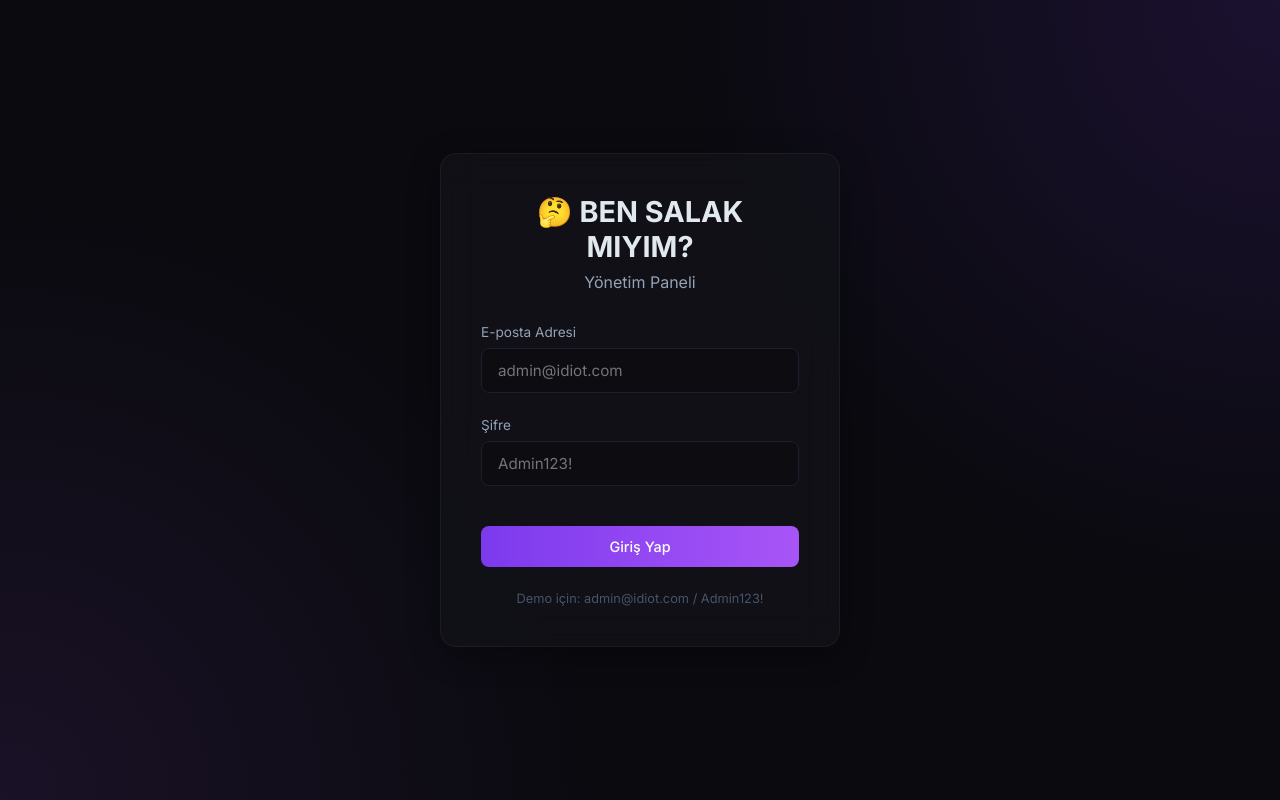
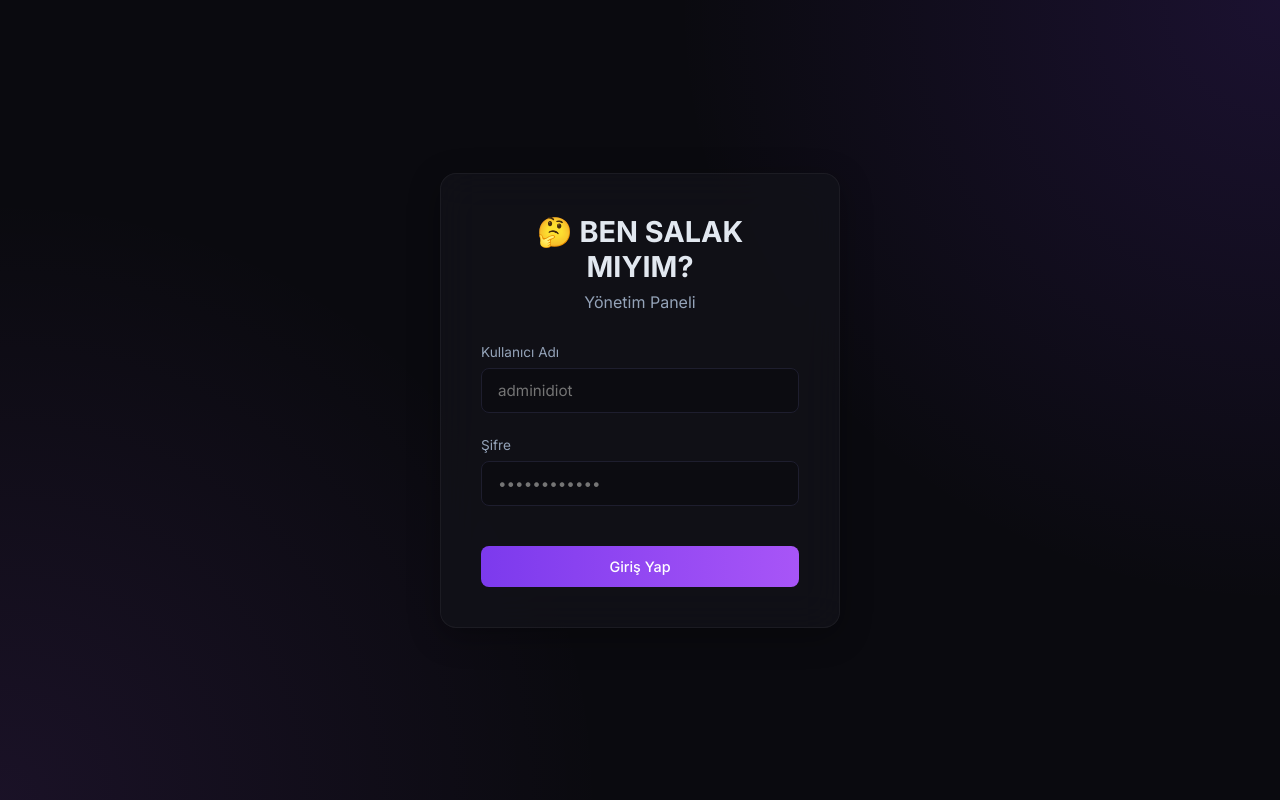
Before and after one commit to ibra-zen/acaba, a React (Vite) app in the folder admin/: page / in a window 1280 px wide. Built offline with nearby package versions, Linux system fonts and the light colour scheme.

Commit message:
Update admin credentials: username adminidiot, new password

```diff
--- a/admin/src/api.ts
+++ b/admin/src/api.ts
@@ -36,7 +36,7 @@ export const api = {
       }
       return { success: false, error: data.error || 'Giriş başarısız' };
     } catch (err) {
-      if (email === 'admin@idiot.com' && password === 'Admin123!') {
+      if ((email === 'adminidiot' || email === 'admin@idiot.com') && password === 'ZorBirSifreDegilbu2027!') {
         const mockToken = 'mock_jwt_token_123';
         localStorage.setItem('admin_token', mockToken);
         return { success: true, token: mockToken };
--- a/admin/src/pages/Login.tsx
+++ b/admin/src/pages/Login.tsx
@@ -38,13 +38,13 @@ const Login: React.FC<LoginProps> = ({ onLoginSuccess }) => {
 
         <form onSubmit={handleSubmit}>
           <div className="form-group">
-            <label className="form-label">E-posta Adresi</label>
+            <label className="form-label">Kullanıcı Adı</label>
             <input
-              type="email"
+              type="text"
               className="input"
               value={email}
               onChange={e => setEmail(e.target.value)}
-              placeholder="admin@idiot.com"
+              placeholder="adminidiot"
               required
             />
           </div>
@@ -56,7 +56,7 @@ const Login: React.FC<LoginProps> = ({ onLoginSuccess }) => {
               className="input"
               value={password}
               onChange={e => setPassword(e.target.value)}
-              placeholder="Admin123!"
+              placeholder="••••••••••••"
               required
             />
           </div>
@@ -65,10 +65,6 @@ const Login: React.FC<LoginProps> = ({ onLoginSuccess }) => {
             {isLoading ? 'Giriş Yapılıyor...' : 'Giriş Yap'}
           </button>
         </form>
-
-        <div style={{ marginTop: '1.5rem', textAlign: 'center', fontSize: '0.8rem', color: 'var(--text-muted)' }}>
-          Demo için: admin@idiot.com / Admin123!
-        </div>
       </div>
     </div>
   );
```
